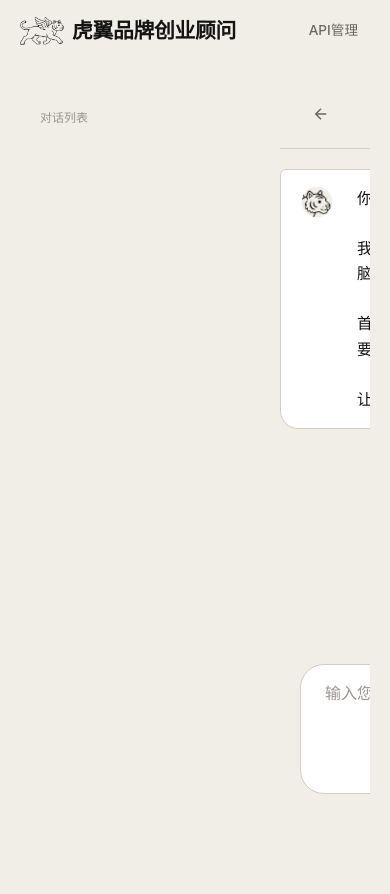
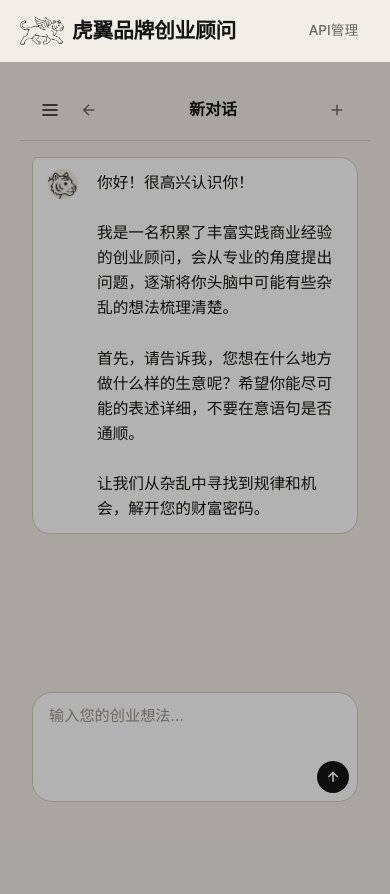
Before and after one commit to HuYee2025/BrandGPT, a Flask app: page /chat in a window 390 px wide. After the commit the page ends 802 px from the top, so only its background shows below. Run offline with Flask 3, Linux system fonts and the light colour scheme.

Commit message:
移动端对话页面适配：侧边栏折叠和对话框自适应
- 添加菜单按钮用于展开/收起侧边栏
- 移动端(768px以下)侧边栏默认隐藏，可通过菜单按钮展开
- 对话消息和输入框自适应屏幕宽度
- 点击遮罩层或历史记录可关闭侧边栏

```diff
--- a/templates/chat.html
+++ b/templates/chat.html
@@ -477,6 +477,153 @@
     width: 8px;
     height: 8px;
     background: var(--text-light);
+}
+
+/* 菜单按钮 */
+.chat-header-menu {
+    display: none;
+    width: 36px;
+    height: 36px;
+    padding: 0;
+    background: transparent;
+    border: none;
+    border-radius: 8px;
+    cursor: pointer;
+    align-items: center;
+    justify-content: center;
+    flex-shrink: 0;
+}
+
+.chat-header-menu svg {
+    width: 20px;
+    height: 20px;
+    color: var(--text-dark);
+}
+
+.chat-header-menu:hover {
+    background: rgba(0,0,0,0.05);
+}
+
+/* 侧边栏遮罩层 */
+.sidebar-overlay {
+    display: none;
+    position: fixed;
+    top: 0;
+    left: 0;
+    right: 0;
+    bottom: 0;
+    background: rgba(0,0,0,0.3);
+    z-index: 90;
+}
+
+/* 移动端适配 */
+@media (max-width: 768px) {
+    /* 显示菜单按钮 */
+    .chat-header-menu {
+        display: flex;
+    }
+
+    /* 侧边栏默认隐藏，固定定位 */
+    .chat-sidebar {
+        position: fixed;
+        left: 0;
+        top: 0;
+        bottom: 0;
+        width: 260px;
+        z-index: 100;
+        transform: translateX(-100%);
+        transition: transform 0.3s ease;
+        border-radius: 0;
+    }
+
+    .chat-sidebar.open {
+        transform: translateX(0);
+    }
+
+    /* 显示遮罩层 */
+    .sidebar-overlay {
+        display: block;
+    }
+
+    .sidebar-overlay.open {
+        display: block;
+    }
+
+    /* 聊天容器占满宽度 */
+    .chat-wrapper {
+        max-width: 100%;
+    }
+
+    /* 调整聊天区域padding */
+    .chat-main {
+        padding-left: 0;
+        padding-right: 0;
+    }
+
+    /* 对话消息调整 */
+    .message {
+        max-width: 85%;
+        padding: 12px 16px;
+    }
+
+    .message-avatar {
+        width: 28px;
+        height: 28px;
+        margin-right: 8px;
+    }
+
+    .message-avatar svg {
+        width: 16px;
+        height: 16px;
+    }
+
+    .message.user .message-avatar {
+        margin-left: 8px;
+        margin-right: 0;
+    }
+
+    /* 输入区域调整 */
+    .chat-input-wrapper {
+        padding: 12px;
+    }
+
+    .chat-input-container {
+        width: 100%;
+        border-radius: 20px;
+    }
+
+    .chat-input {
+        padding: 12px 16px 40px 16px;
+        font-size: 0.95rem;
+        height: 100px;
+        min-height: 100px;
+    }
+
+    .btn-send {
+        width: 32px;
+        height: 32px;
+        right: 8px;
+        bottom: 8px;
+    }
+
+    /* 聊天消息区域padding */
+    .chat-messages {
+        padding: 16px 12px;
+    }
+
+    /* 头部调整 */
+    .chat-header {
+        padding: 12px;
+    }
+
+    .chat-header-back {
+        min-width: 32px;
+    }
+
+    .chat-header-title {
+        font-size: 1rem;
+    }
+}
     border-radius: 50%;
     animation: typing 1.4s infinite ease-in-out;
 }
@@ -538,12 +685,14 @@
 <div class="chat-page">
     <div class="chat-wrapper">
         <!-- 左侧历史记录栏 -->
-        <div class="chat-sidebar">
+        <div class="chat-sidebar" id="chatSidebar">
             <div class="sidebar-history" id="sidebarHistory">
                 <div class="sidebar-history-title">对话列表</div>
                 <!-- 历史记录将通过JS动态生成 -->
             </div>
         </div>
+        <!-- 遮罩层 -->
+        <div class="sidebar-overlay" id="sidebarOverlay" onclick="toggleSidebar()"></div>
 
         <!-- 主聊天区域 -->
         <div class="chat-main">
@@ -591,6 +740,11 @@
     <div class="chat-container" id="chatContainer">
         <!-- 聊天头部 -->
         <div class="chat-header">
+            <button class="chat-header-menu" onclick="toggleSidebar()">
+                <svg viewBox="0 0 24 24" fill="none" stroke="currentColor" stroke-width="2">
+                    <path d="M3 12h18M3 6h18M3 18h18"/>
+                </svg>
+            </button>
             <button class="chat-header-back" onclick="goBack()">
                 <svg viewBox="0 0 24 24" fill="none" stroke="currentColor" stroke-width="2">
                     <path d="M19 12H5M12 19l-7-7 7-7"/>
@@ -634,6 +788,14 @@ let messageCount = 0;
 let currentConversationId = null;
 let abortController = null;
 let isAIThinking = false;
+
+// ==================== 侧边栏展开/收起 ====================
+function toggleSidebar() {
+    const sidebar = document.getElementById('chatSidebar');
+    const overlay = document.getElementById('sidebarOverlay');
+    sidebar.classList.toggle('open');
+    overlay.classList.toggle('open');
+}
 
 // ==================== 历史对话管理 ====================
 
@@ -747,6 +909,11 @@ function deleteConversation(conversationId) {
 
 // 加载历史对话
 function loadConversation(conversationId) {
+    // 移动端点击历史记录时关闭侧边栏
+    if (window.innerWidth <= 768) {
+        toggleSidebar();
+    }
+
     const history = getHistoryList();
     const conversation = history.find(h => h.id === conversationId);
 
@@ -796,6 +963,14 @@ function saveCurrentConversation() {
 
 // 开始新对话
 function startNewChat() {
+    // 移动端新建对话时关闭侧边栏
+    if (window.innerWidth <= 768) {
+        const sidebar = document.getElementById('chatSidebar');
+        if (sidebar.classList.contains('open')) {
+            toggleSidebar();
+        }
+    }
+
     // 保存当前对话
     if (messageCount > 0) {
         saveCurrentConversation();
```
